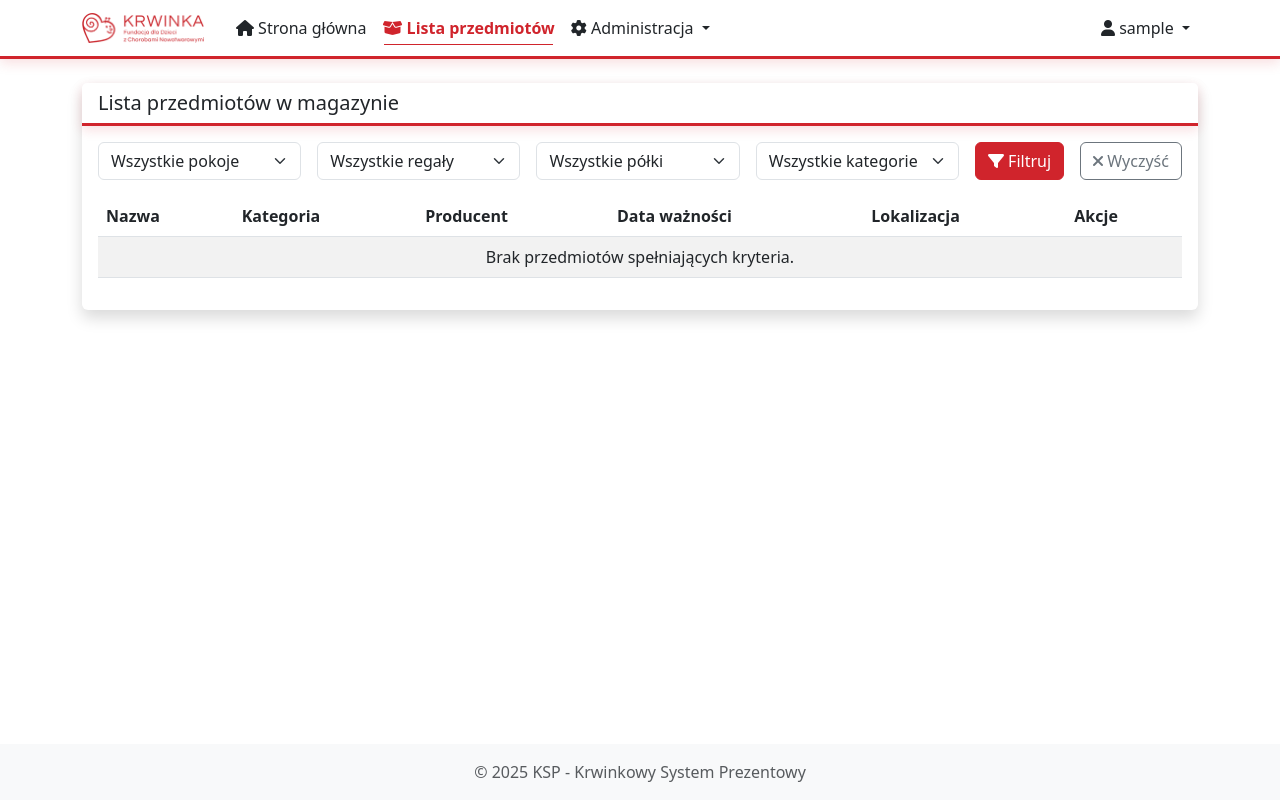
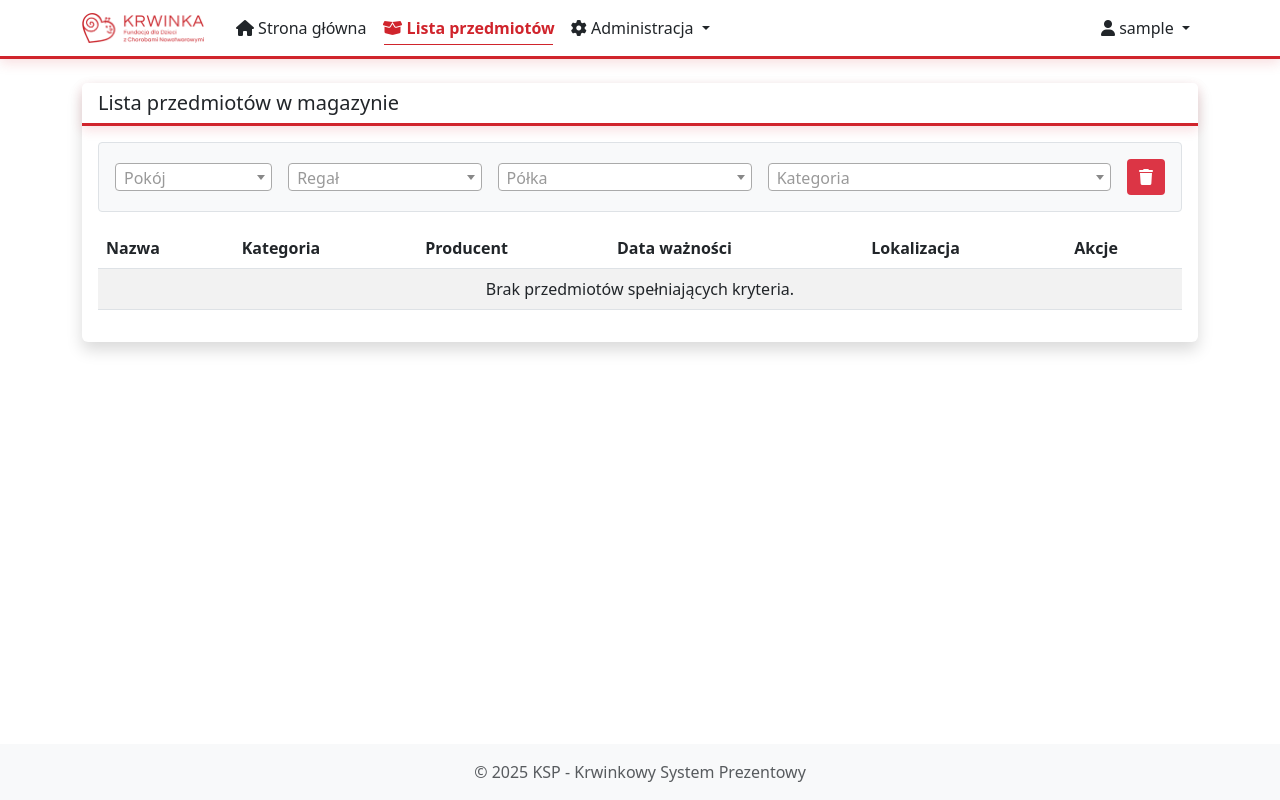
Before and after one commit to agoralewski/ce-it-hub-hackathon-2025, a Django app: page /warehouse/items/ in a window 1280 px wide. Run offline with Django 5.2, Linux system fonts and the light colour scheme; the visitor is signed in with stand-in values (Sample User, id 1); data that the repository does not hold is empty; some libraries are stand-ins or nearby versions.

Commit message:
rapid filters in list items

```diff
--- a/templates/warehouse/item_list.html
+++ b/templates/warehouse/item_list.html
@@ -6,25 +6,58 @@
 <style>
     .filters-card {
         margin-bottom: 1rem;
+        padding: 1rem;
+        background-color: #f8f9fa;
+        border: 1px solid #dee2e6;
+        border-radius: 0.25rem;
     }
     .filter-form .form-select {
         width: 100%;
         margin-bottom: 0.5rem;
+        border: 1px solid #ced4da;
+        border-radius: 0.25rem;
+        padding: 0.375rem 0.75rem;
+        font-size: 1rem;
+        color: #495057;
+    }
+    .filter-form .clear-filters-btn {
+        margin-top: 0.5rem;
+        background-color: #dc3545;
+        color: white;
+        border: none;
+        padding: 0.375rem 0.75rem;
+        font-size: 1rem;
+        border-radius: 0.25rem;
+        cursor: pointer;
+    }
+    .filter-form .clear-filters-btn:hover {
+        background-color: #c82333;
     }
 
     @media (min-width: 768px) {
         .filter-form {
             display: flex;
             gap: 1rem;
+            align-items: center;
         }
         .filter-form .form-select {
             margin-bottom: 0;
         }
-        .filter-form .btn {
-            white-space: nowrap;
+        .filter-form .clear-filters-btn {
+            margin-top: 0;
         }
     }
+
+    .fade-out {
+        opacity: 0;
+        transition: opacity 0.3s ease-out;
+    }
+    .fade-in {
+        opacity: 1;
+        transition: opacity 0.3s ease-in;
+    }
 </style>
+<link rel="stylesheet" href="https://cdn.jsdelivr.net/npm/select2@4.1.0-rc.0/dist/css/select2.min.css">
 {% endblock %}
 
 {% block content %}
@@ -36,41 +69,37 @@
         <!-- Filters -->
         <div class="filters-card">
             <form method="get" action="{% url 'warehouse:item_list' %}" class="filter-form">
-                <select name="room" class="form-select">
-                    <option value="">Wszystkie pokoje</option>
+                <select name="room" class="form-select" data-placeholder="Pokój">
+                    <option value="">Pokój</option>
                     {% for room in rooms %}
                     <option value="{{ room.id }}" {% if selected_room == room.id|slugify %}selected{% endif %}>{{ room.name }}</option>
                     {% endfor %}
                 </select>
 
-                <select name="rack" class="form-select">
-                    <option value="">Wszystkie regały</option>
+                <select name="rack" class="form-select" data-placeholder="Regał">
+                    <option value="">Regał</option>
                     {% for rack in racks %}
                     <option value="{{ rack.id }}" {% if selected_rack == rack.id|slugify %}selected{% endif %}>{{ rack.room.name }}.{{ rack.name }}</option>
                     {% endfor %}
                 </select>
 
-                <select name="shelf" class="form-select">
-                    <option value="">Wszystkie półki</option>
+                <select name="shelf" class="form-select" data-placeholder="Półka">
+                    <option value="">Półka</option>
                     {% for shelf in shelves %}
                     <option value="{{ shelf.id }}" {% if selected_shelf == shelf.id|slugify %}selected{% endif %}>{{ shelf.rack.room.name }}.{{ shelf.rack.name }}.{{ shelf.number }}</option>
                     {% endfor %}
                 </select>
 
-                <select name="category" class="form-select">
-                    <option value="">Wszystkie kategorie</option>
+                <select name="category" class="form-select" data-placeholder="Kategoria">
+                    <option value="">Kategoria</option>
                     {% for category in categories %}
                     <option value="{{ category.id }}" {% if selected_category == category.id|slugify %}selected{% endif %}>{{ category.name }}</option>
                     {% endfor %}
                 </select>
 
-                <button type="submit" class="btn btn-primary">
-                    <i class="fas fa-filter"></i> Filtruj
+                <button class="clear-filters-btn" title="Wyczyść filtry">
+                    <i class="fas fa-trash"></i>
                 </button>
-
-                <a href="{% url 'warehouse:item_list' %}" class="btn btn-outline-secondary">
-                    <i class="fas fa-times"></i> Wyczyść
-                </a>
             </form>
         </div>
 
@@ -130,55 +159,33 @@
 {% endblock %}
 
 {% block extra_js %}
+<script src="https://code.jquery.com/jquery-3.6.0.min.js"></script>
+<script src="https://cdn.jsdelivr.net/npm/select2@4.1.0-rc.0/dist/js/select2.min.js"></script>
 <script>
     $(document).ready(function() {
-        // Dynamic filtering for racks based on room selection
-        $('select[name="room"]').on('change', function() {
-            const roomId = $(this).val();
-            const rackSelect = $('select[name="rack"]');
-            const shelfSelect = $('select[name="shelf"]');
-
-            // Reset rack and shelf selects
-            rackSelect.html('<option value="">Wszystkie regały</option>');
-            shelfSelect.html('<option value="">Wszystkie półki</option>');
-
-            if (roomId) {
-                // Filter racks by room
-                {% for rack in racks %}
-                if ('{{ rack.room.id }}' === roomId) {
-                    rackSelect.append(`<option value="{{ rack.id }}">{{ rack.room.name }}.{{ rack.name }}</option>`);
-                }
-                {% endfor %}
-            } else {
-                // Show all racks
-                {% for rack in racks %}
-                rackSelect.append(`<option value="{{ rack.id }}">{{ rack.room.name }}.{{ rack.name }}</option>`);
-                {% endfor %}
-            }
+        // Initialize Select2 for all dropdowns
+        $('.form-select').select2({
+            placeholder: function() {
+                return $(this).data('placeholder');
+            },
+            allowClear: true
         });
 
-        // Dynamic filtering for shelves based on rack selection
-        $('select[name="rack"]').on('change', function() {
-            const rackId = $(this).val();
-            const shelfSelect = $('select[name="shelf"]');
+        // Automatically submit the form on change
+        $('.form-select').on('change', function() {
+            $('body').removeClass('fade-in').addClass('fade-out');
+            $(this).closest('form').submit();
+        });
 
-            // Reset shelf select
-            shelfSelect.html('<option value="">Wszystkie półki</option>');
+        // Clear all filters
+        $('.clear-filters-btn').on('click', function(e) {
+            e.preventDefault();
+            $('body').removeClass('fade-in').addClass('fade-out');
+            $('.form-select').val(null).trigger('change');
+        });
 
-            if (rackId) {
-                // Filter shelves by rack
-                {% for shelf in shelves %}
-                if ('{{ shelf.rack.id }}' === rackId) {
-                    shelfSelect.append(`<option value="{{ shelf.id }}">{{ shelf.rack.room.name }}.{{ shelf.rack.name }}.{{ shelf.number }}</option>`);
-                }
-                {% endfor %}
-            } else {
-                // Show all shelves
-                {% for shelf in shelves %}
-                shelfSelect.append(`<option value="{{ shelf.id }}">{{ shelf.rack.room.name }}.{{ shelf.rack.name }}.{{ shelf.number }}</option>`);
-                {% endfor %}
-            }
-        });
+        // Add fade-in class on page load
+        $('body').addClass('fade-in');
     });
 </script>
 {% endblock %}
```
